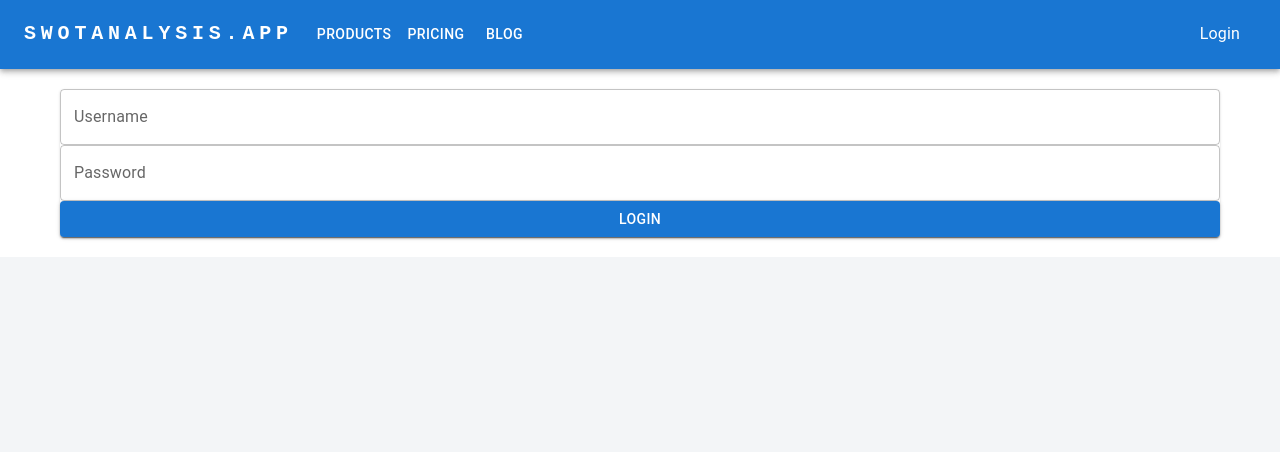
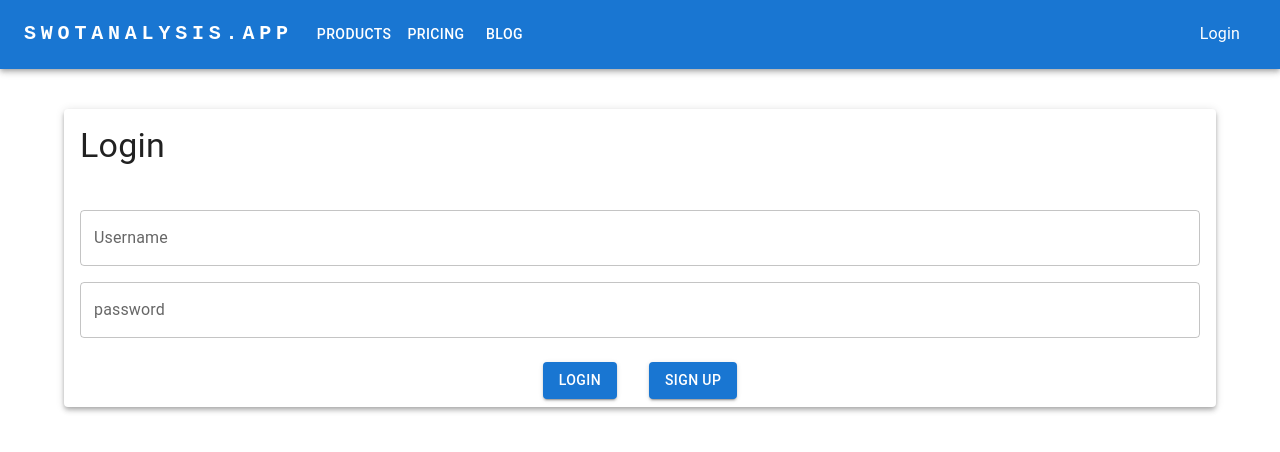
Before and after one commit to swetankkk/swot-frontend, a React (Create React App) app: page /login in a window 1280 px wide. Shown: the top 452 px of the page. Built offline with nearby package versions, Linux system fonts and the light colour scheme.

Commit message:
Added Pages

```diff
--- a/package.json
+++ b/package.json
@@ -12,6 +12,7 @@
 		"@testing-library/jest-dom": "^5.16.4",
 		"@testing-library/react": "^13.3.0",
 		"@testing-library/user-event": "^13.5.0",
+		"axios": "^0.27.2",
 		"install": "^0.13.0",
 		"npm": "^8.15.1",
 		"react": "^18.2.0",
--- a/src/App.js
+++ b/src/App.js
@@ -1,10 +1,11 @@
-import "./App.css";
+import React from "react";
 import { Routes, Route, Link } from "react-router-dom";
-import { Home } from "./Home";
-import { About } from "./About";
-import { Login } from "./Login";
+import { Home } from "./Pages/Home";
+import { About } from "./Pages/About";
+import { Login } from "./Pages/Login";
 import { UserProvider } from "./context/userContext";
 import { Header } from "./Components/Header";
+import { Signup } from "./Pages/Signup";
 
 function App() {
 	return (
@@ -26,7 +27,7 @@
 				<Route path="/login" element={<Login />} />
 
 				<Route path="/about" element={<About />} />
-
+				<Route path="/signup" element={<Signup />} />
 				{/*
         <Route path="/" element={<Component />} />
   */}
--- a/src/Login.js
+++ /dev/null
@@ -1,39 +0,0 @@
-import React, { useState } from "react";
-import { Button, Container, Paper, TextField } from "@mui/material";
-import Divider from "@mui/material";
-import { Box } from "@mui/material";
-import { makeStyles } from "@mui/material";
-
-export function Login() {
-	const [loggedin, setLoggedin] = React.useState(false); //To be shifted in Global State
-
-	return (
-		<Container style={{ padding: 20, margin: "auto", maxWidth: "xl" }}>
-			<form>
-				<Paper>
-					<Box>
-						<TextField
-							id="outlined-basic"
-							label="Username"
-							variant="outlined"
-							fullWidth
-						/>
-					</Box>
-					<Box>
-						<TextField
-							id="outlined-basic"
-							label="Password"
-							variant="outlined"
-							fullWidth
-						/>
-					</Box>
-					<Box>
-						<Button variant="contained" color="primary" fullWidth>
-							Login
-						</Button>
-					</Box>
-				</Paper>
-			</form>
-		</Container>
-	);
-}
--- /dev/null
+++ b/src/Pages/Login.js
@@ -0,0 +1,84 @@
+import React, { useCallback, useState } from "react";
+import { Button, Stack, Container, Paper, TextField } from "@mui/material";
+import Divider from "@mui/material";
+import { Box } from "@mui/material";
+import { makeStyles } from "@mui/material";
+import Typography from "@mui/material/Typography";
+import { useNavigate } from "react-router-dom";
+import { loginUser } from "../Utils/auth";
+
+//import axios from "axios";
+
+export function Login() {
+	const [loggedin, setLoggedin] = React.useState(false); //To be shifted in Global State
+	const navigate = useNavigate();
+
+	const handleSignup = useCallback(() => {
+		navigate("/signup");
+	}, [navigate]);
+	const [email, setEmail] = useState("");
+	const [password, setPassword] = useState("");
+	const handleLogin = (e) => {
+		e.preventDefault();
+		loginUser(email, password);
+		console.log("Running Login Function");
+	};
+	const handleOnChange = (e) => {
+		if (e.target.name === "email") {
+			setEmail(e.target.value);
+		} else if (e.target.name === "password") {
+			setPassword(e.target.value);
+		}
+	};
+
+	return (
+		<Container
+			sx={{ padding: 5, margin: "auto", maxWidth: "xl", height: "80%" }}
+		>
+			<form onSubmit={handleLogin}>
+				<Paper elevation={4} variant="elevation">
+					<Typography variant="h4" gutterBottom padding={(2, 0, 0, 2)}>
+						Login
+					</Typography>
+					<Stack padding={(0, 0, 0, 2)} spacing={2}>
+						<TextField
+							id="outlined-basic"
+							label="Username"
+							variant="outlined"
+							fullWidth
+							value={email}
+							name="email"
+							onChange={handleOnChange}
+						/>
+
+						<TextField
+							id="outlined-basic"
+							label="password"
+							variant="outlined"
+							fullWidth
+							type="password"
+							value={password}
+							name="password"
+							onChange={handleOnChange}
+						/>
+					</Stack>
+					<Box>
+						<Stack
+							direction="row"
+							spacing={4}
+							justifyContent="center"
+							paddingY={1}
+						>
+							<Button variant="contained" type="submmit">
+								Login
+							</Button>
+							<Button variant="contained" onClick={handleSignup}>
+								Sign Up
+							</Button>
+						</Stack>
+					</Box>
+				</Paper>
+			</form>
+		</Container>
+	);
+}
--- /dev/null
+++ b/src/Pages/Signup.js
@@ -0,0 +1,5 @@
+import React from "react";
+
+export function Signup() {
+	return <div>Signup</div>;
+}
--- /dev/null
+++ b/src/Utils/auth.js
@@ -0,0 +1,28 @@
+import axios from "axios";
+import Config from "../config.json";
+
+export const loginUser = async (email, password) => {
+	try {
+		console.log("Config :", Config.BACKEND_URL + `/v1/auth/login`);
+		const res = await axios({
+			method: "POST",
+			url: Config.BACKEND_URL + `/v1/auth/login`,
+			data: {
+				email: email,
+				password: password,
+			},
+		});
+		console.log("Response from Login :", res);
+		if (res.data.status === "success") {
+			alert("Logged in successfully!");
+			/*window.setTimeout(() => {
+				location.assign("/");
+			}, 1500);*/
+		}
+	} catch (err) {
+		alert(err.response.data.message);
+	}
+};
+//http://localhost:4000
+//Config.BACKEND_URL
+//http://localhost:4000/api/v1/users/login
--- /dev/null
+++ b/src/config.json
@@ -0,0 +1,4 @@
+{
+	"ENV": "dev",
+	"BACKEND_URL": "http://localhost:4000"
+}
--- a/src/index.js
+++ b/src/index.js
@@ -5,7 +5,6 @@
 import { BrowserRouter } from "react-router-dom";
 import { ThemeProvider } from "@mui/material/styles";
 import { CssBaseline } from "@mui/material";
-import { Provider } from "react-redux";
 
 const root = ReactDOM.createRoot(document.getElementById("root"));
 root.render(
```
Also changed, not shown: src/Pages/About.js (renamed from src/About.js), src/Pages/Home.js (renamed from src/Home.js), 1 other file (tests, documents, lock files or other folders).
